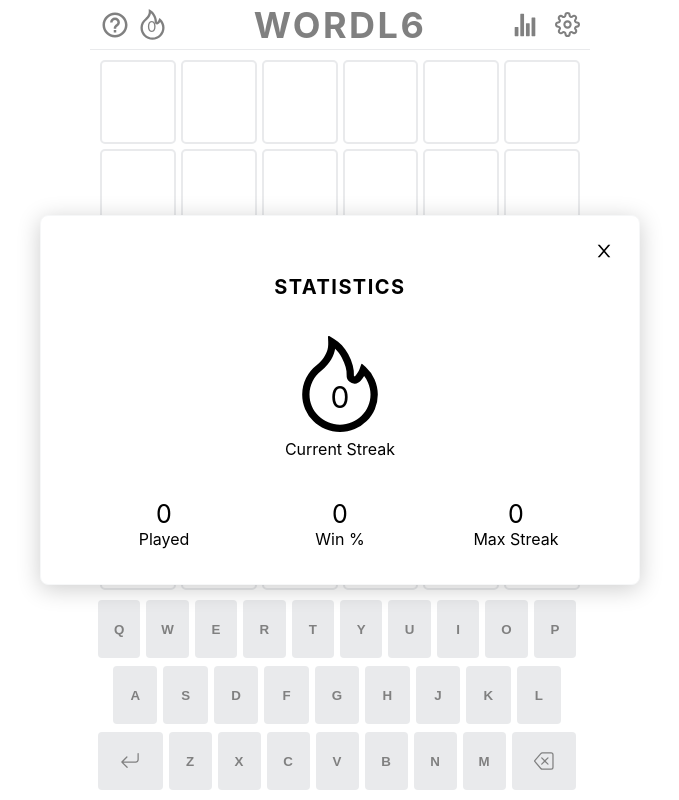
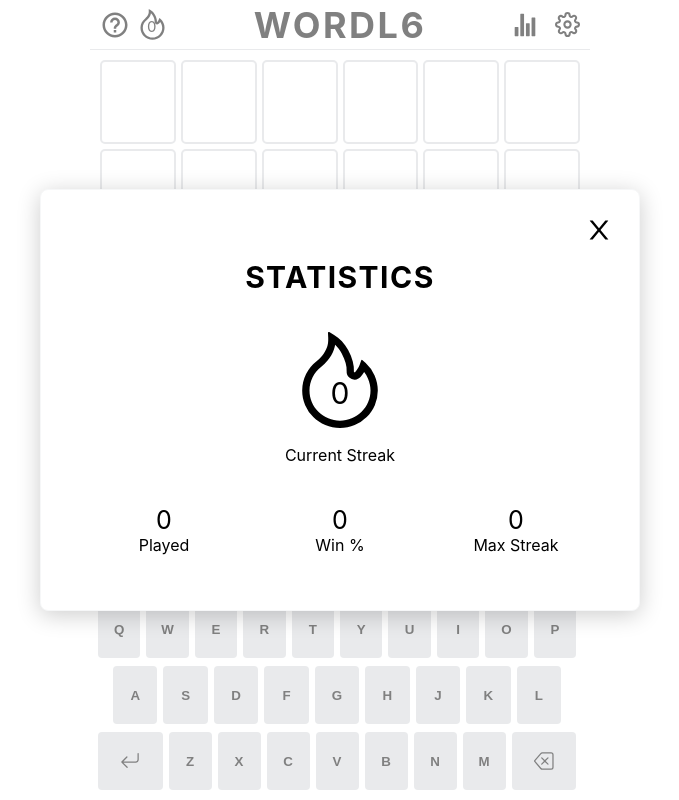
Before and after one commit to TheThomasY/wordl6, a Next.js app: page / in a window 1280 px wide. Both pictures are taken after a click on the element 825 px from the left and 24 px from the top of the page. Shown: the whole page, without its empty margins (300-979 px from the left). Built offline with nearby package versions, Linux system fonts and the light colour scheme.

Commit message:
style: tweaks to padding in modal and added cursor pointer to clickables

```diff
--- a/components/Header/Header.module.scss
+++ b/components/Header/Header.module.scss
@@ -16,9 +16,11 @@
 }
 
 .help,
-.settings {
+.settings,
+.stats {
   display: grid;
   place-items: center;
+  cursor: pointer;
 }
 
 .streaks {
@@ -27,6 +29,7 @@
   align-items: center;
   font-size: 2rem;
   position: relative;
+  cursor: pointer;
 }
 
 .streak-count {
@@ -41,8 +44,3 @@
   text-transform: uppercase;
   letter-spacing: 0.25rem;
 }
-
-.stats {
-  display: grid;
-  place-items: center;
-}
--- a/components/UI/Modal.js
+++ b/components/UI/Modal.js
@@ -16,14 +16,14 @@ export default function PopUp(props) {
     <div className={styles.overlay}>
       <div className={styles.modal}>
         <div onClick={toggleStats} className={styles.close}>
-          <AiOutlineClose size={'2rem'} />
+          <AiOutlineClose size={'3rem'} />
         </div>
         <h2>Statistics</h2>
         <div className={styles['modal-content']}>
           <div className={styles['big-streak']}>
             <AiOutlineFire size={'11rem'} />
             <div className={styles['big-streak-val']}>0</div>
-            <div className=''>Current Streak</div>
+            <div className={styles['big-streak-label']}>Current Streak</div>
           </div>
           <div className={styles['small-stats']}>
             <div className={styles['small-stat-block']}>
--- a/components/UI/Modal.module.scss
+++ b/components/UI/Modal.module.scss
@@ -26,7 +26,7 @@
 
   h2 {
     margin-top: 1rem;
-    font-size: 2rem;
+    font-size: 3rem;
     text-transform: uppercase;
     letter-spacing: 0.15rem;
   }
@@ -34,6 +34,7 @@
 
 .close {
   margin-left: auto;
+  cursor: pointer;
 }
 
 .modal-content {
@@ -62,11 +63,15 @@
   transform: translateX(-50%);
 }
 
-.small-stats,
-.small-stats-vals {
+.big-streak-label {
+  margin-top: 1rem;
+}
+
+.small-stats {
   width: 100%;
   margin-top: 3rem;
   padding: 1rem;
+  padding-bottom: 3rem;
   display: flex;
   justify-content: space-between;
   align-items: center;
```
